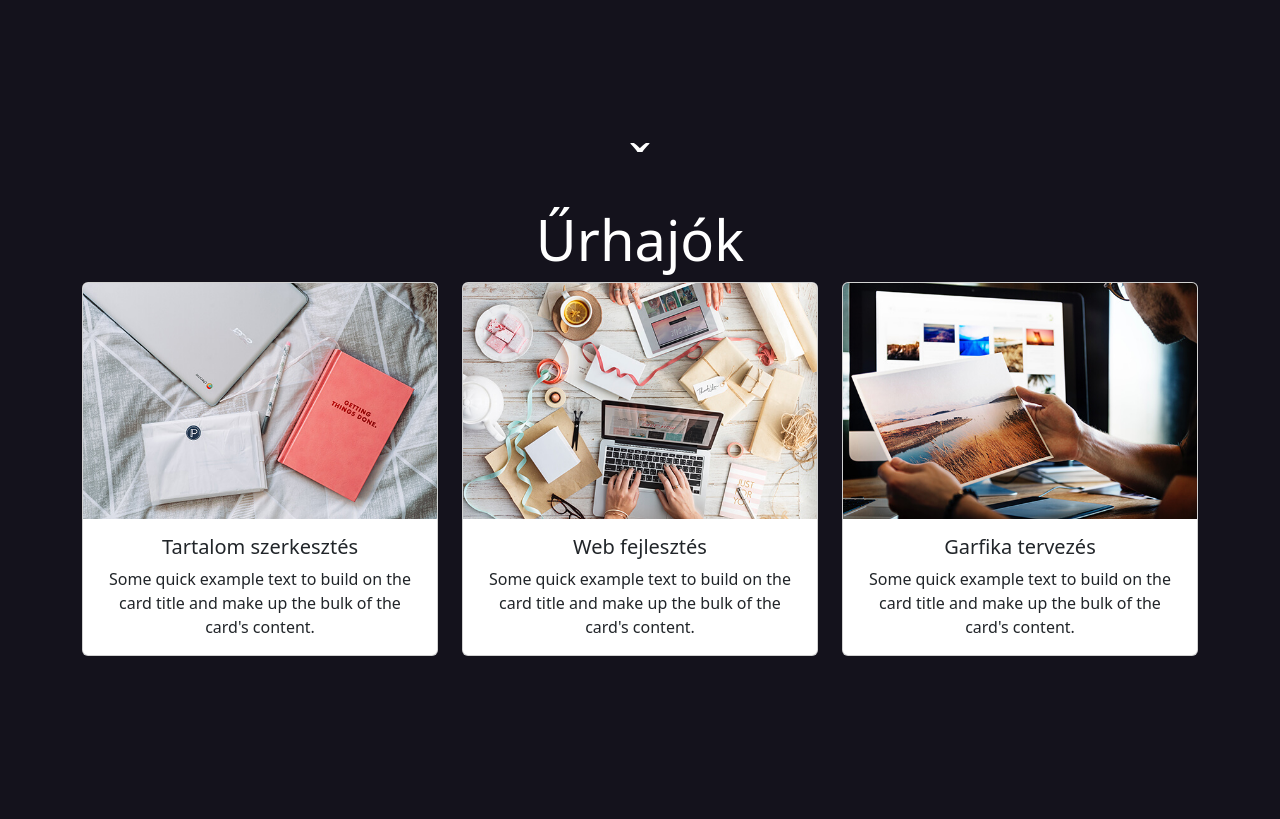
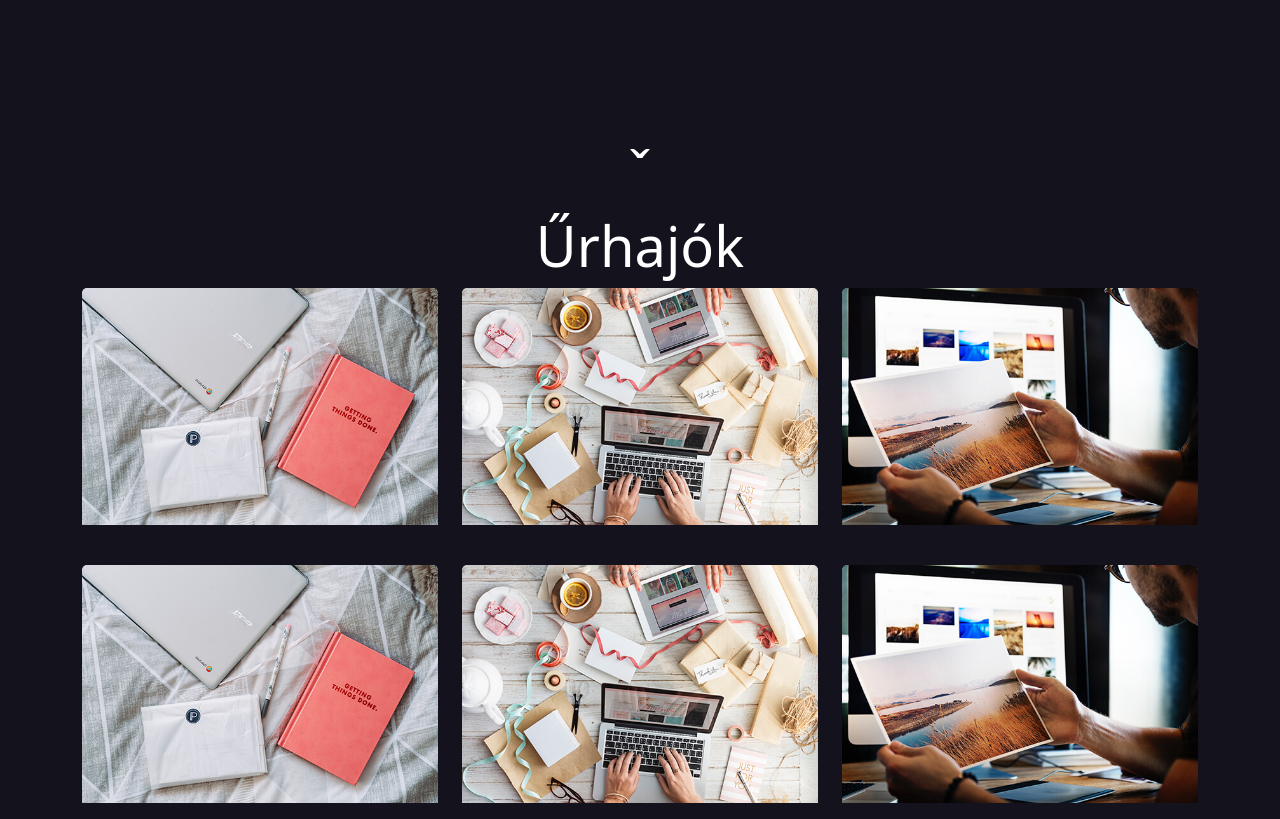
Before and after one commit to pallanghunor/12A_The_Phantom_Menace, a plain HTML site: page index.html in a window 1280 px wide. Shown: the part 640-1459 px from the top of the page. Before the commit the page ends 1312 px from the top, so only its background shows below. Drawn offline with nearby package versions, Linux system fonts and the light colour scheme.

Commit message:
elkepzeles

```diff
--- a/index.html
+++ b/index.html
@@ -14,7 +14,7 @@
 
   <nav class="navbar navbar-expand-lg  header">
     <div class="container">
-      <a class="navbar-brand" href="#">Star Wars The Phantom Menace</a>
+      <span class="navbar">Star Wars: The Phantom Menace</span>
       <button class="navbar-toggler" type="button" data-bs-toggle="collapse" data-bs-target="#navbarSupportedContent"
         aria-controls="navbarSupportedContent" aria-expanded="false" aria-label="Toggle navigation">
         <span class="navbar-toggler-icon"></span>
@@ -45,42 +45,50 @@
   </div>
 
   <div class="container">
-    <div class="row mt-5">
+    <div class="row">
       <div class="col-12">
         <h1 class="display-4 text-center">ˇ</h1>
         <h1 class="display-4 text-center">Űrhajók</h1>
         <!-- <p class="text-center">Lorem, ipsum dolor sit amet consectetur adipisicing elit. Quod obcaecati sunt doloremque nulla ducimus facere quo molestiae natus sed recusandae, delectus numquam distinctio quis neque repudiandae iure illum quasi earum!</p> -->
       </div>
     </div>
+
     <div class="row">
       <div class="col-12 col-md-4">
-        <div class="card mb-3" >
+        <div class="card mb-3 border-0" >
           <img src="./img/img-2.jpg" class="card-img-top" alt="...">
-          <div class="card-body">
-            <h5 class="card-title text-center">Tartalom szerkesztés</h5>
-            <p class="card-text text-center">Some quick example text to build on the card title and make up the bulk of the card's content.</p>
-          </div>
+        </div>
+      </div>
+      <div class="col-12 col-md-4 ">
+        <div class="card mb-3 border-0" >
+          <img src="./img/img-6.jpg" class="card-img-top" alt="...">
         </div>
       </div>
       <div class="col-12 col-md-4">
-        <div class="card mb-3" >
+        <div class="card  mb-3 border-0" >
+          <img src="./img/img-5.jpg" class="card-img-top" alt="...">
+        </div>
+      </div>
+    </div>
+
+    <br>
+    <div class="row">
+      <div class="col-12 col-md-4">
+        <div class="card mb-3 border-0" >
+          <img src="./img/img-2.jpg" class="card-img-top" alt="...">
+        </div>
+      </div>
+      <div class="col-12 col-md-4 ">
+        <div class="card mb-3 border-0" >
           <img src="./img/img-6.jpg" class="card-img-top" alt="...">
-          <div class="card-body">
-            <h5 class="card-title text-center">Web fejlesztés</h5>
-            <p class="card-text text-center">Some quick example text to build on the card title and make up the bulk of the card's content.</p>
-          </div>
         </div>
       </div>
       <div class="col-12 col-md-4">
-        <div class="card  mb-3" >
+        <div class="card  mb-3 border-0" >
           <img src="./img/img-5.jpg" class="card-img-top" alt="...">
-          <div class="card-body">
-            <h5 class="card-title text-center">Garfika tervezés</h5>
-            <p class="card-text text-center">Some quick example text to build on the card title and make up the bulk of the card's content.</p>
-          </div>
         </div>
       </div>
-    </div>
+
   </div>
 
   <!-- <div class="container">
--- a/style.css
+++ b/style.css
@@ -1,4 +1,4 @@
-body, .navbar-brand, .nav-link, .container {
+body, .nav-link, .container {
     background-color: #14121c;
     color: white;
 }
@@ -8,3 +8,14 @@ body, .navbar-brand, .nav-link, .container {
     margin-top: 40vh;
     margin-bottom: 35vh;
 }
+
+.navbar {
+    font-size: 20px;
+    /* background-color: #302655; */
+}
+
+.nav-link:hover{
+    font-size: 21px ;
+    color: white;
+    text-shadow: 2px 2px 4px #ffffff;
+}
```
